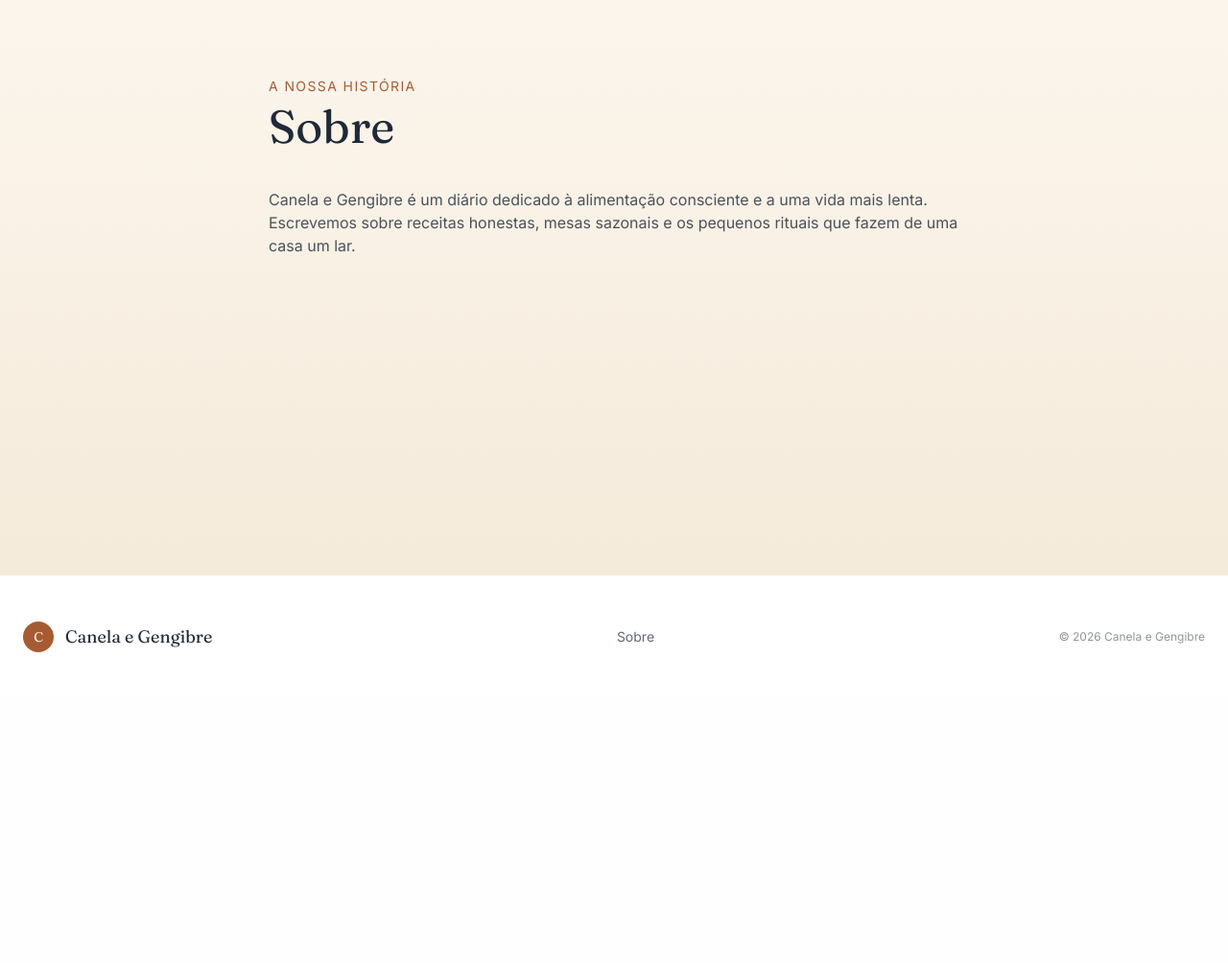
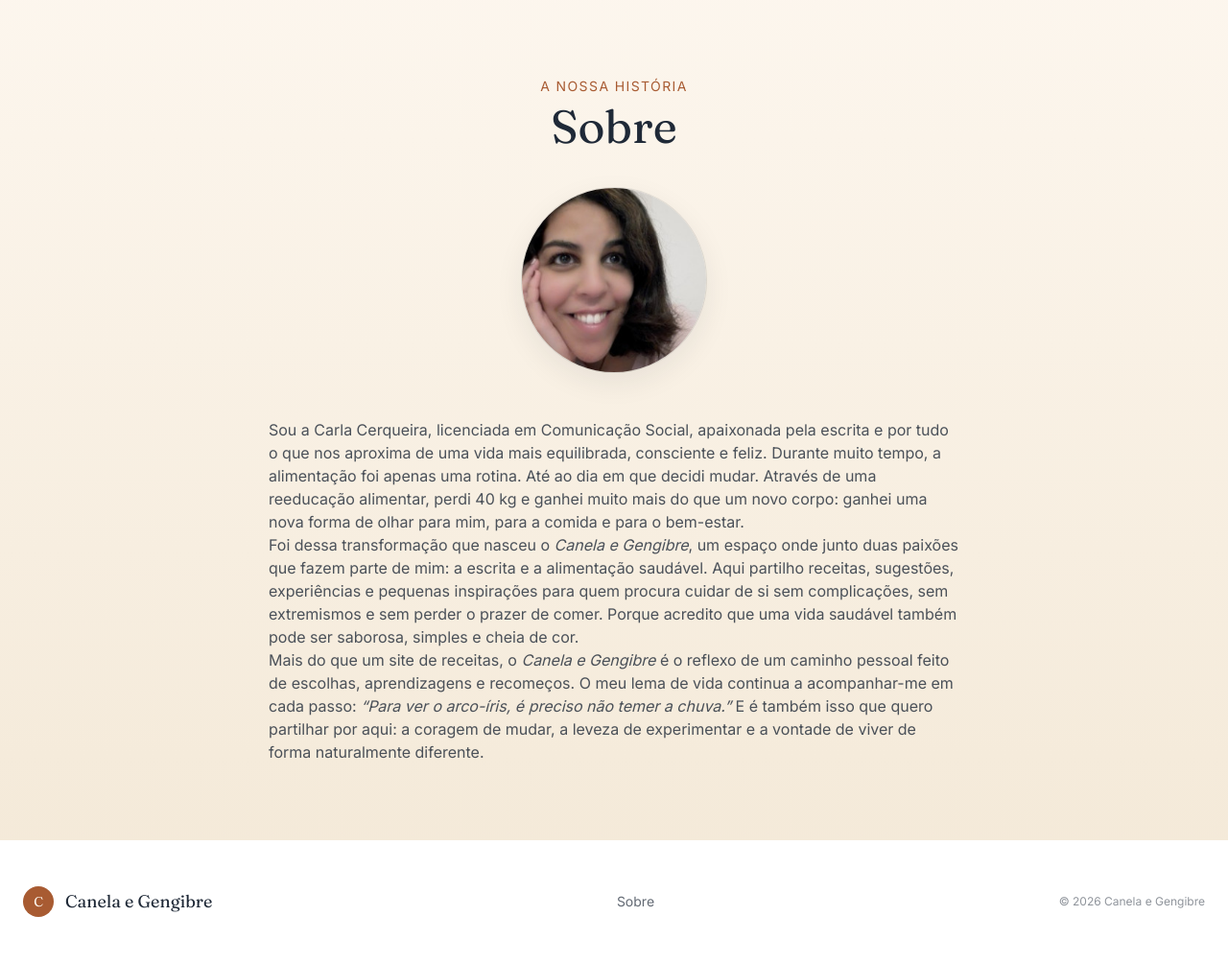
Before and after one commit to ClaudioVarandas/canelaegengibre, a Laravel app: page /sobre in a window 1280 px wide. Shown: the part 72-1076 px from the top of the page at 96% size. Before the commit the page ends 752 px from the top, so only its background shows below. Run offline with Laravel 12, Linux system fonts and the light colour scheme; data that the repository does not hold is empty; style sheets or scripts are compiled from the project's sources; parts of the project's set-up code (start-up, migrations or seed data) failed here and were passed over.

Commit message:
feat(about): replace placeholder copy with author bio + portrait
About page now carries the proper Carla Cerqueira bio (three paragraphs
in pt_PT) with the portrait above the text — circular, soft shadow,
hairline ring. Header eyebrow + title centered to balance the figure.
Image stored at public/images/carla.png and served via asset(). Old
placeholder lang keys ('Canela e Gengibre is a slow-food...', 'We
write about honest recipes...') dropped from pt_PT and pt_BR JSON
since nothing references them.

```diff
--- a/lang/pt_BR.json
+++ b/lang/pt_BR.json
@@ -3,7 +3,6 @@
     "Active category": "Categoria ativa",
     "Articles": "Artigos",
     "A slow-food, slow-living journal from Portugal.": "Um jornal de slow-food e slow-living, feito em Portugal.",
-    "Canela e Gengibre is a slow-food, slow-living journal.": "Canela e Gengibre é um jornal dedicado à alimentação consciente e a uma vida mais lenta.",
     "Category": "Categoria",
     "Explore by category": "Explorar por categoria",
     "Featured": "Destaque",
@@ -17,6 +16,5 @@
     "Search recipes, ideas…": "Buscar receitas, ideias…",
     "See all in this category": "Ver todos da categoria",
     "Type a query above to find articles.": "Digite um termo acima para encontrar artigos.",
-    "We write about honest recipes, seasonal tables, and the small rituals that make a home.": "Escrevemos sobre receitas honestas, mesas sazonais e os pequenos rituais que fazem de uma casa um lar.",
     ":count result for \":query\"|:count results for \":query\"": ":count resultado para “:query”|:count resultados para “:query”"
 }
--- a/lang/pt_PT.json
+++ b/lang/pt_PT.json
@@ -3,7 +3,6 @@
     "Active category": "Categoria ativa",
     "Articles": "Artigos",
     "A slow-food, slow-living journal from Portugal.": "Um diário de slow-food e slow-living, feito em Portugal.",
-    "Canela e Gengibre is a slow-food, slow-living journal.": "Canela e Gengibre é um diário dedicado à alimentação consciente e a uma vida mais lenta.",
     "Category": "Categoria",
     "Explore by category": "Explorar por categoria",
     "Featured": "Destaque",
@@ -17,6 +16,5 @@
     "Search recipes, ideas…": "Procurar receitas, ideias…",
     "See all in this category": "Ver todos da categoria",
     "Type a query above to find articles.": "Escreve um termo acima para encontrar artigos.",
-    "We write about honest recipes, seasonal tables, and the small rituals that make a home.": "Escrevemos sobre receitas honestas, mesas sazonais e os pequenos rituais que fazem de uma casa um lar.",
     ":count result for \":query\"|:count results for \":query\"": ":count resultado para “:query”|:count resultados para “:query”"
 }
--- a/resources/views/about.blade.php
+++ b/resources/views/about.blade.php
@@ -3,19 +3,27 @@
 @section('title', __('About') . ' · Canela e Gengibre')
 
 @section('content')
-    <x-header :root-categories="$rootCategories" />
+    <x-header :root-categories="$rootCategories ?? collect()" />
 
     <main class="mx-auto max-w-3xl px-6 py-20" data-locale="{{ app()->getLocale() }}">
-        <header class="mb-10">
+        <header class="mb-10 text-center">
             <p class="text-sm uppercase tracking-widest text-cinnamon">{{ __('Our story') }}</p>
             <h1 class="mt-2 font-display text-5xl text-ink">{{ __('About') }}</h1>
         </header>
 
+        <figure class="mx-auto mb-12 w-48">
+            <img src="{{ asset('images/carla.png') }}" alt="Carla Cerqueira"
+                 class="h-48 w-48 rounded-full object-cover shadow-soft ring-1 ring-ink/10">
+        </figure>
+
         <div class="prose prose-lg max-w-none text-ink/80">
-            <p>{{ __('Canela e Gengibre is a slow-food, slow-living journal.') }}</p>
-            <p>{{ __('We write about honest recipes, seasonal tables, and the small rituals that make a home.') }}</p>
+            <p>Sou a Carla Cerqueira, licenciada em Comunicação Social, apaixonada pela escrita e por tudo o que nos aproxima de uma vida mais equilibrada, consciente e feliz. Durante muito tempo, a alimentação foi apenas uma rotina. Até ao dia em que decidi mudar. Através de uma reeducação alimentar, perdi 40&nbsp;kg e ganhei muito mais do que um novo corpo: ganhei uma nova forma de olhar para mim, para a comida e para o bem-estar.</p>
+
+            <p>Foi dessa transformação que nasceu o <em>Canela e Gengibre</em>, um espaço onde junto duas paixões que fazem parte de mim: a escrita e a alimentação saudável. Aqui partilho receitas, sugestões, experiências e pequenas inspirações para quem procura cuidar de si sem complicações, sem extremismos e sem perder o prazer de comer. Porque acredito que uma vida saudável também pode ser saborosa, simples e cheia de cor.</p>
+
+            <p>Mais do que um site de receitas, o <em>Canela e Gengibre</em> é o reflexo de um caminho pessoal feito de escolhas, aprendizagens e recomeços. O meu lema de vida continua a acompanhar-me em cada passo: <em>“Para ver o arco-íris, é preciso não temer a chuva.”</em> E é também isso que quero partilhar por aqui: a coragem de mudar, a leveza de experimentar e a vontade de viver de forma naturalmente diferente.</p>
         </div>
     </main>
 
-    <x-footer :root-categories="$rootCategories" />
+    <x-footer :root-categories="$rootCategories ?? collect()" />
 @endsection
```
Also changed, not shown: public/images/carla.png (added).
